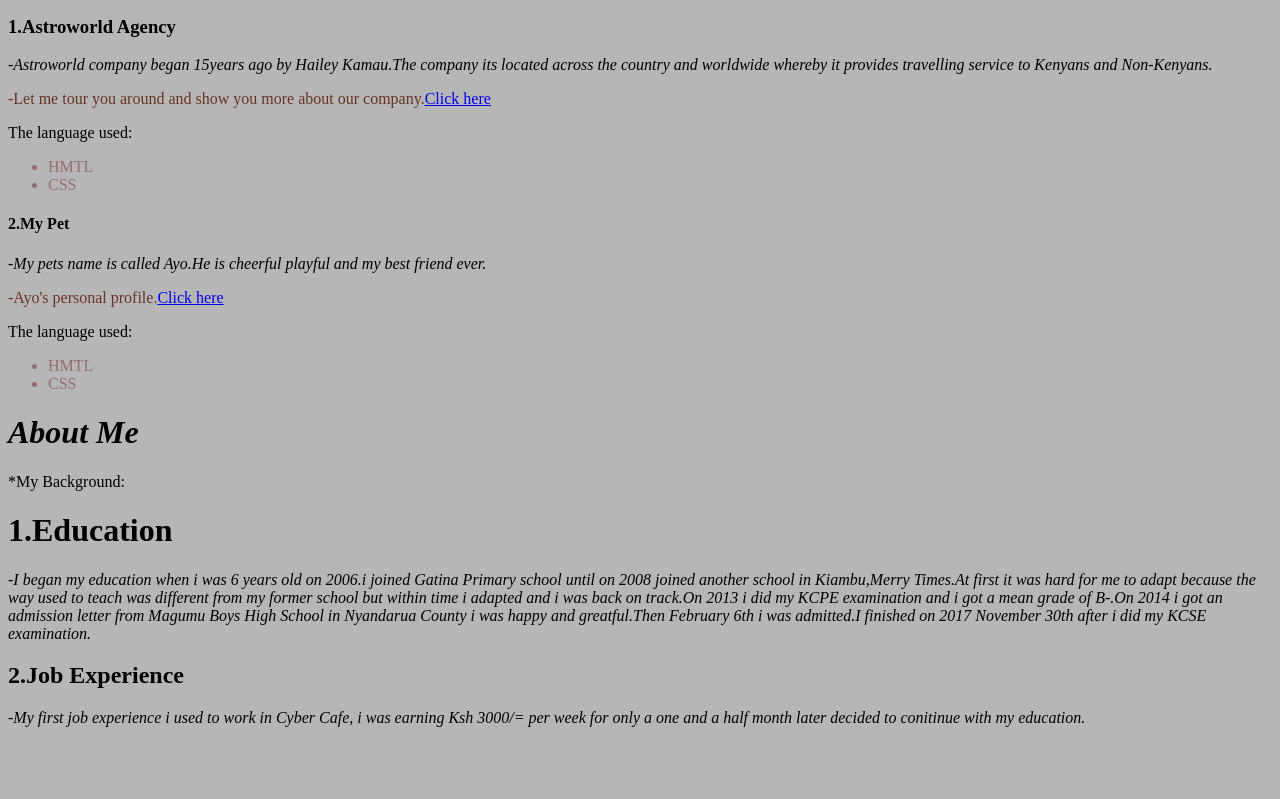
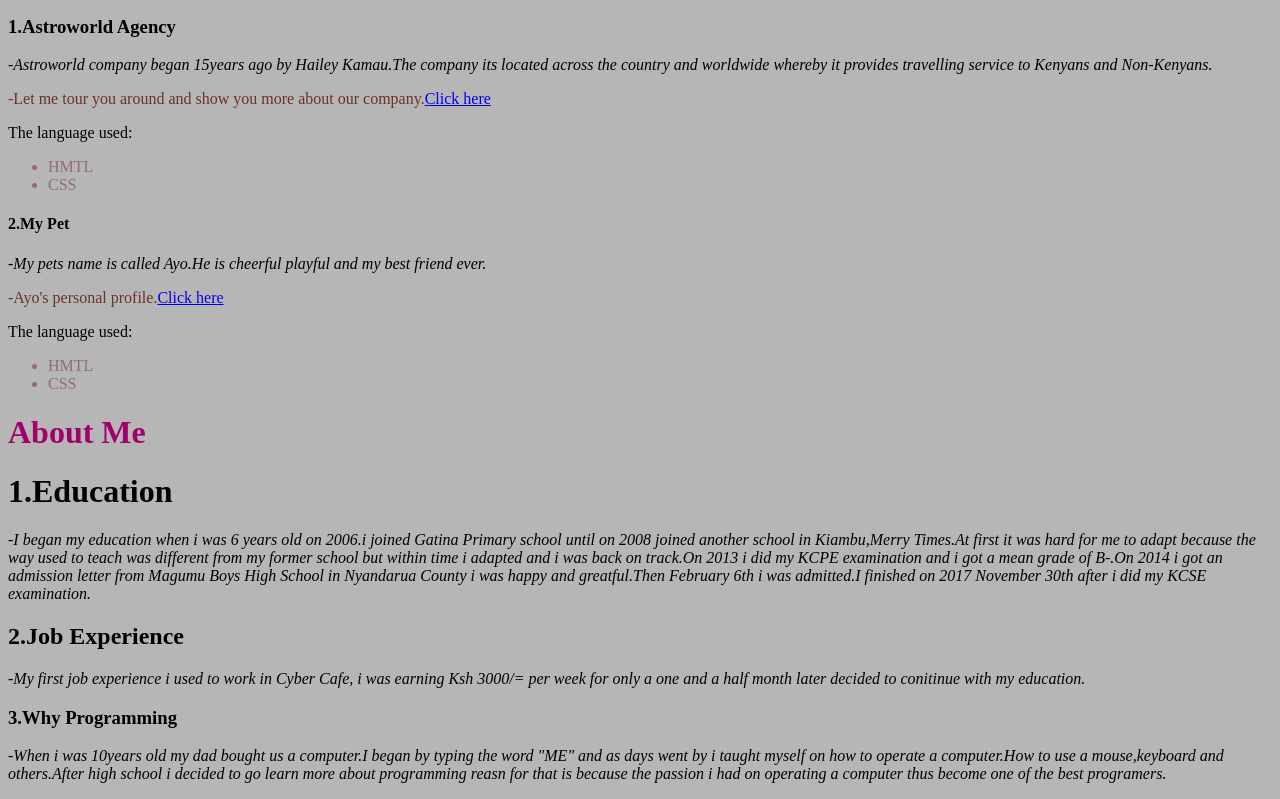
Before and after one commit to 1zx/Personal, a plain HTML site: page index.html in a window 1280 px wide. Shown: the part 475-1274 px from the top of the page. Before the commit the page ends 1218 px from the top, so only its background shows below. Drawn offline with Linux system fonts and the light colour scheme.

Commit message:
Add index.html

```diff
--- a/index.html
+++ b/index.html
@@ -28,10 +28,13 @@
         <li class="line">CSS</li>
     </ul>
 
-    <h1 class="intro">About Me</h1>
-    <p>*My Background:</p>
+    <h1 class="important">About Me</h1>
+
     <h1>1.Education</h1>
     <p class="intro">-I began my education when i was 6 years old on 2006.i joined Gatina Primary school until on 2008 joined  another school in Kiambu,Merry Times.At first it was hard for me to adapt because the way used to teach was different from my former school but within time i adapted and i was back on track.On 2013 i did my KCPE examination and i got a mean grade of B-.On 2014 i got an admission letter from Magumu Boys High School in Nyandarua County i was happy and greatful.Then February 6th i was admitted.I finished on 2017 November 30th after i did my KCSE examination.</p>
 
     <h2>2.Job Experience</h2>
     <p class="intro">-My first job experience i used to work in Cyber Cafe, i was earning Ksh 3000/= per week for only a one and a half month later decided to conitinue with my education.</p>
+
+    <h3>3.Why Programming</h3>
+    <p class="intro">-When i was 10years old my dad bought us a computer.I began by typing the word "ME" and as days went by i taught myself on how to operate a computer.How to use a mouse,keyboard and others.After high school i decided to go learn more about programming reasn for that is because the passion i had on operating a computer thus become one of the best programers.</p>
```
